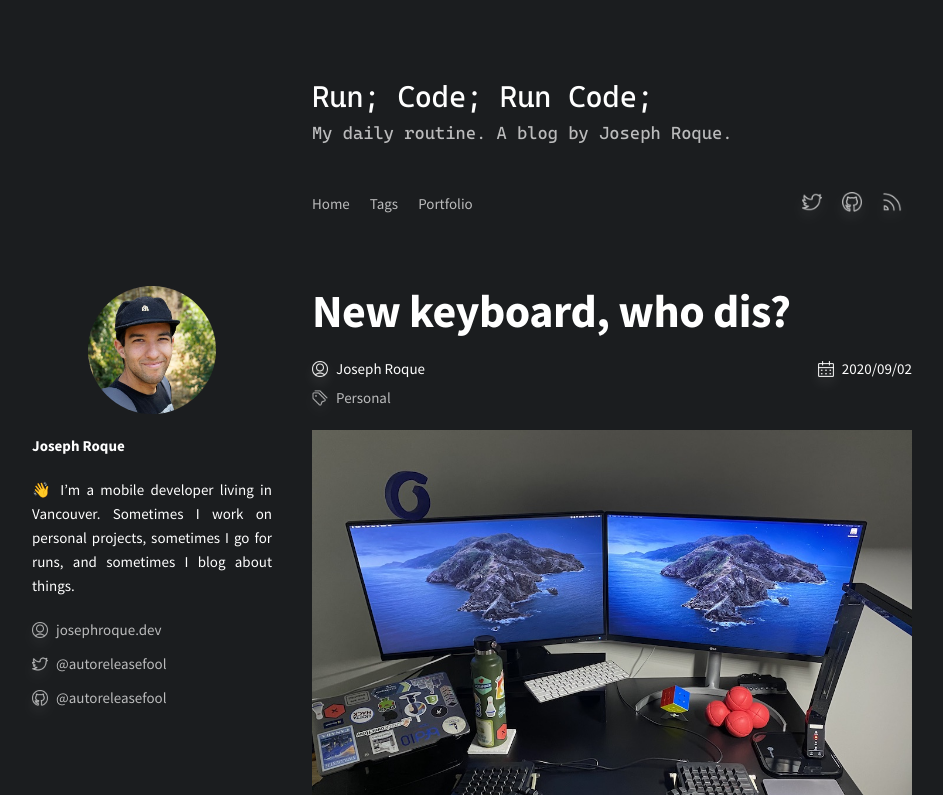
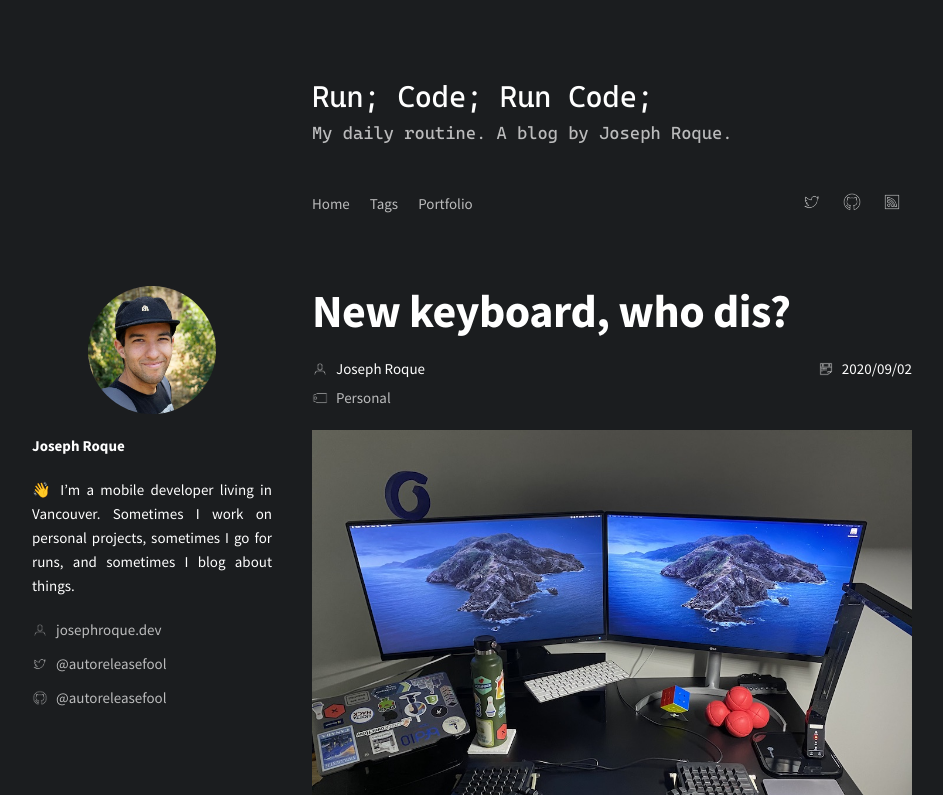
Before and after one commit to autoreleasefool/runcode.blog, a Jekyll site: the page built from _posts/2020-09-02-new-keyboard.md, in a window 1280 px wide and 1400 px high. Shown: the top 795 px of the window, without its empty margins (28-971 px from the left). Built offline with Jekyll 4.4.1, drawn with Linux system fonts in a browser that asks for light colours; comment, search, counter and statistics services are not loaded; some of the changed text lies outside the part shown.

Commit message:
Replace streamline with OpenMoji

```diff
--- a/_includes/footer.html
+++ b/_includes/footer.html
@@ -15,8 +15,7 @@
 
   <div class="foot-site-info">
     <p>&copy; {{ page.date | date: "%Y" }} <a href="{{ site.url }}">{{ site.title }}</a></p>
-    <p><a href="https://www.streamlineicons.com/">Free Icons from Streamline Icons Pack</a></p>
-    <p>Published with <a href="https://pages.github.com/" target="_blank" rel="noopener">GitHub Pages</a></p>
+    <p>All emojis designed by <a href="https://openmoji.org/">OpenMoji</a></p>
   </div>
 
 </footer>
--- a/_layouts/post.html
+++ b/_layouts/post.html
@@ -16,7 +16,7 @@
     </div>
 
     <div class="post-tags">
-      <img class="icon" src="/assets/images/icons/tags.png" />
+      <img class="icon" src="/assets/images/icons/tag.png" />
       <div class="post-tags-inner">
         {% for tag in page.tags %}
           {% if forloop.last == false %}{% assign has_comma = true %}{% else %}{% assign has_comma = false %}{% endif %}
--- a/assets/css/main.css
+++ b/assets/css/main.css
@@ -352,8 +352,7 @@
 /* ---------------------------------------------------------- */
 
 .icon {
-  -webkit-filter: drop-shadow(0 6px 6px rgba(255, 255, 255, 0.2));
-  filter: drop-shadow(0 6px 6px rgba(255, 255, 255, 0.2));
+  filter: invert(100%);
 }
 
 /* Buttons
```
Also changed, not shown: assets/images/icons/avatar.png, assets/images/icons/calendar.png, assets/images/icons/clock.png, assets/images/icons/facebook.png (deleted), assets/images/icons/github.png, assets/images/icons/home.png (deleted), assets/images/icons/link.png (deleted), assets/images/icons/rss.png, assets/images/icons/tag.png, assets/images/icons/tags.png (deleted), assets/images/icons/twitter.png.
